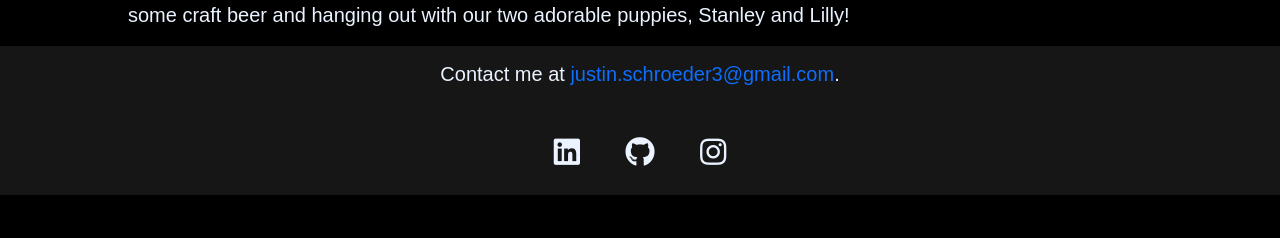
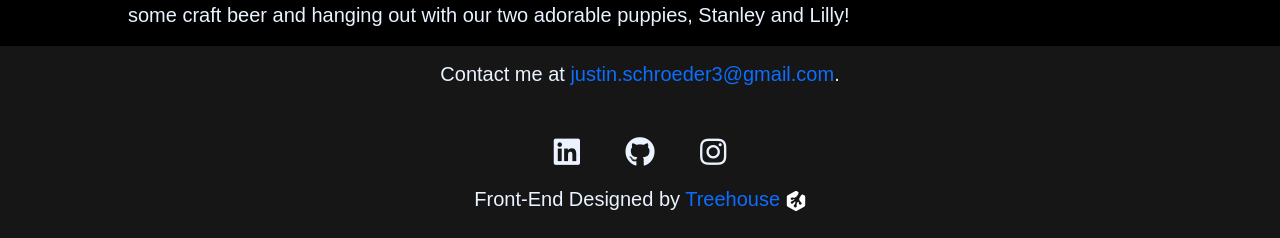
Before and after one commit to justinschroeder/Personal-Website-Flask-App, a Flask app: page /about in a window 1280 px wide. Shown: the part 1457-1695 px from the top of the page. Before the commit the page ends 1652 px from the top, so only its background shows below. Run offline with Flask 2, Linux system fonts and the light colour scheme.

Commit message:
Update layout.html

```diff
--- a/templates/layout.html
+++ b/templates/layout.html
@@ -43,6 +43,13 @@
               <a href="">
                   <i class="fab fa-instagram"></i>
               </a>
+              <p>
+                Front-End Designed by
+                <a href="https://teamtreehouse.com">
+                    Treehouse
+                    <svg xmlns="http://www.w3.org/2000/svg" viewBox="0 0 229.75 249.54"><defs><style>.cls-1{fill:#fff;}</style></defs><g id="Layer_2" data-name="Layer 2"><g id="Layer_1-2" data-name="Layer 1"><path class="cls-1" d="M202.68,45.53c-8.27-4.67-21.47,2.85-29.49,16.8L158.67,87.59a31.83,31.83,0,0,0,2.15,32.65l.42.61C168,130.5,177,139.42,180,142.61a16.49,16.49,0,1,1-27.92,15.7,16.27,16.27,0,0,1-.48-6.55c.47-3.62-.69-9.53-5.89-15.32s-15.81,5.15-19.24,16.4l-.16.52c-3.43,11.25-5.6,21.07-5,22a19.33,19.33,0,0,1,1.07,1.77,18.58,18.58,0,1,1-25.13-7.69c.4-.22.81-.41,1.23-.6.69-.3,2.66-5,4.36-10.62s2.44-7.55,3.09-10.12c.87-3.44,2.15-10.59,1.51-14.13-.7-3.93-4.75-4.21-9-1.19-2.54,1.81-6.74,5.39-8.79,6.86-3.85,2.75-7.07,8.1-8.78,11.38a16.37,16.37,0,1,1-18-23.57c4.12-.9,18.15-9.47,26.61-15.52a30.89,30.89,0,0,0,4.92-4c2.53-3.23-.19-5.79-2.64-5.52-7.2.8-14.61,1.82-16,3.6A14.65,14.65,0,1,1,55.74,85.1a14.54,14.54,0,0,1,8.95-2.75c5.26.14,19.11,3,30.69.9l3-.53c11.58-2,25.45-12.13,31-22.52L141.42,39c6.68-11.73,6.19-24.57-1.1-28.69L127.14,2.83c-6.66-3.77-17.55-3.77-24.21,0L12.11,54C5.45,57.77,0,67.09,0,74.74V174.8c0,7.64,5.45,17,12.11,20.72l90.82,51.2c6.66,3.76,17.55,3.75,24.21,0l90.51-51.18c6.66-3.76,12.1-13.09,12.1-20.73V74.74c0-7.65-5.44-17-12.1-20.74Z"/></g></g></svg>
+                </a>
+            </p>
           </div>
       </section>
       <script src="" async defer></script>
```
